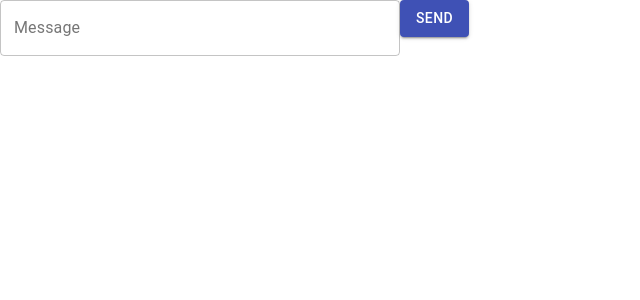
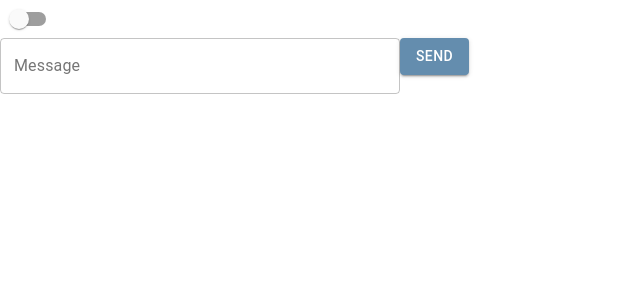
Before and after one commit to josiahroa18/live-chat-app, a React (Create React App) app in the folder client/: page /messenger in a window 1280 px wide. Shown: the top 300 px of the page, without its empty margins (0-640 px from the left). Built offline with nearby package versions, Linux system fonts and the light colour scheme; no server answers.

Commit message:
Added material-ui themes

```diff
--- a/client/src/App.js
+++ b/client/src/App.js
@@ -1,20 +1,37 @@
-import React from 'react';
+import React, { useState } from 'react';
 import { Route } from 'react-router-dom';
 
 import Welcome from './pages/Welcome';
 import Messenger from './pages/Messenger';
 
+import { Paper, Switch } from '@material-ui/core/';
+import { createMuiTheme, ThemeProvider } from '@material-ui/core/styles';
+
+import { lightTheme, darkTheme } from './theme';
 
 function App() {
+  const [ darkMode, setDarkMode ] = useState(false);
+
+  const dark = createMuiTheme(darkTheme)
+  const light = createMuiTheme(lightTheme)
+
   return (
-    <div className="App">
+    <ThemeProvider theme={darkMode ? dark : light}>
+      <Paper style={{ height: '100vh' }} square>
+        <Switch
+          color='primary'
+          checked={darkMode}
+          onChange={() => setDarkMode(!darkMode)}
+        />
         <Route exact path='/'>
           <Welcome/>
         </Route>
         <Route path='/messenger'>
           <Messenger/>
         </Route>
-    </div>
+      </Paper>
+    </ThemeProvider>
+
   );
 }
 
--- a/client/src/pages/Messenger.js
+++ b/client/src/pages/Messenger.js
@@ -26,7 +26,7 @@ export default () => {
     const [ messages, setMessages ] = useState([]);
 
     // Server url
-    const ENDPOINT = 'localhost:5000';
+    const ENDPOINT = process.env.REACT_APP_SERVER_ENDPOINT || 'localhost:5000';
 
     // When user leaves or refreshes page, disconnect and turn off instance
     const handleDisconnect = () => {
@@ -61,8 +61,8 @@ export default () => {
         // Emit join room
         socket.emit('joinRoom', { displayName, roomName }, (error) => {
             // Callback - handle error here
-            console.log(error);
             if(error){
+                console.log(error);
                 history.push('/?error=duplicate')
             }
         });
--- a/client/src/pages/Welcome.js
+++ b/client/src/pages/Welcome.js
@@ -1,17 +1,23 @@
 import React, { useState } from 'react';
 import { useHistory } from 'react-router-dom';
+
 import { makeStyles } from '@material-ui/core/styles';
+import { useTheme } from '@material-ui/core/styles';
+import { Card, TextField, Button, Typography } from '@material-ui/core';
 
-import Card from '@material-ui/core/Card';
-import TextField from '@material-ui/core/TextField';
-import Button from '@material-ui/core/Button';
+export default () => {
+    const theme = useTheme();
+    const history = useHistory();
+
+    const [ displayName, setDisplayName ] = useState('');
+    const [ roomName, setRoomName ] = useState('');
 
     const useStyles = makeStyles({
       root: {
         width: '600px',
         margin: '10px auto',
         padding: '20px',
-      backgroundColor: '#f5f5f5'
+        backgroundColor: theme.palette.background.secondary
       },
       inputField: {
         width: '100%'
@@ -30,20 +36,16 @@ const useStyles = makeStyles({
       }
     })
 
-export default () => {
     const classes = useStyles();
-    const history = useHistory();
-
-    const [ displayName, setDisplayName ] = useState('');
-    const [ roomName, setRoomName ] = useState('');
 
     return (
         <div className={classes.center}>
-          <h1>Welcome to Live Chat!</h1>
+          <Typography variant='h4'>Welcome to Live Chat!</Typography>
           <Card className={classes.root}>
             <TextField
               label='Display Name*'
               variant='outlined'
+              color='primary'
               className={classes.inputField}
               onChange={e => {
                 setDisplayName(e.target.value)
@@ -52,6 +54,7 @@ export default () => {
             <TextField
                 label='Room Name*'
                 variant='outlined'
+                color='primary'
                 className={`${classes.inputField} ${classes.spaceWrapper}`}
                 onChange={e => {
                     setRoomName(e.target.value)
--- /dev/null
+++ b/client/src/theme.js
@@ -0,0 +1,24 @@
+export const darkTheme = {
+    palette: {
+      type: 'dark',
+      primary: {
+        main: '#a6d4fa'     // light blue
+      },
+      background: {
+        primary: '#424242', // dark gray
+        secondary: '#616161'// light gray
+      }
+    }
+};
+
+export const lightTheme = {
+    palette: {
+      primary: {
+        main: '#648dae'      // dark blue
+      },
+      background: {
+          primary: '#fafafa',// light gray
+          secondary: '#fff'  // white
+      }
+    }
+};
```
Also changed, not shown: 2 other files (tests, documents, lock files or other folders). Lines whose indentation alone changed are shown as unchanged.
